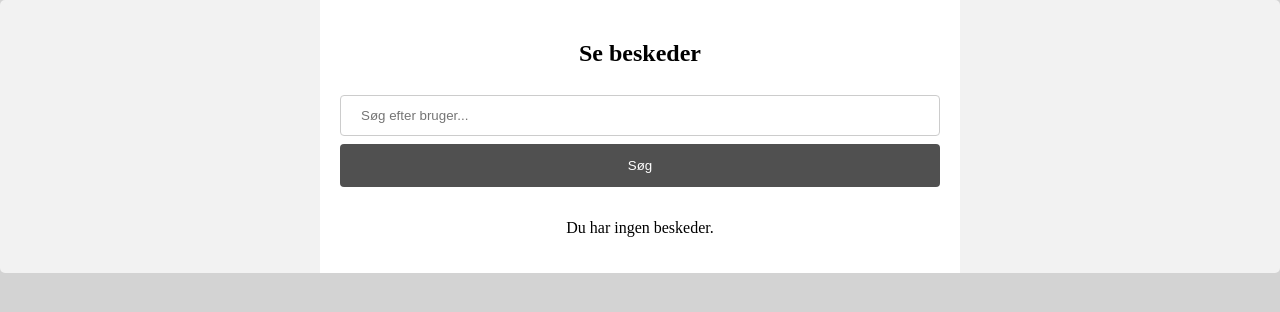
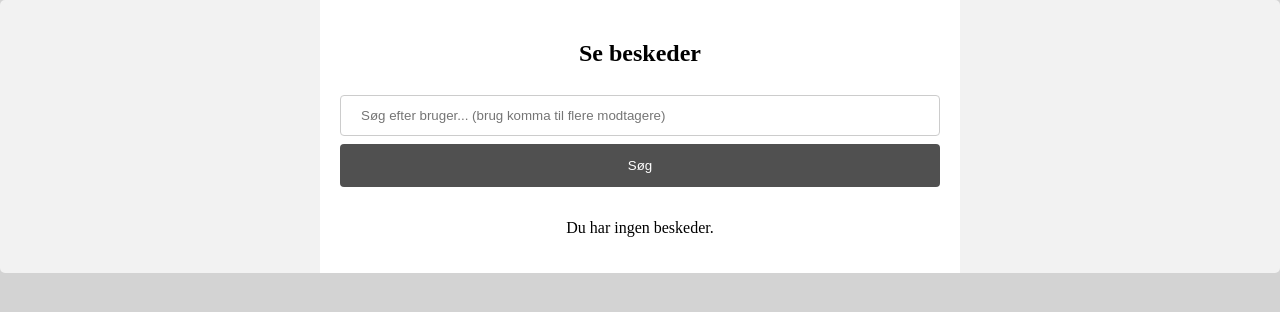
Before and after one commit to RasmusAChr/messagesystem, a PHP site: page /sebeskeder.php in a window 1280 px wide. Shown: the part 46-358 px from the top of the page. Run offline with PHP 8.4, Linux system fonts and the light colour scheme; the visitor is signed in with stand-in values (Sample User, id 1); data that the repository does not hold is empty.

Commit message:
søg placeholder

```diff
--- a/sebeskeder.php
+++ b/sebeskeder.php
@@ -7,7 +7,7 @@
 
                 <!-- Laver knappen og feltet til søgefunktionen -->
                 <form action="includes/sebeskeder.inc.php" method="post"> <!-- Data som bliver sendt med method=post er gemt inde i HTTP forespørgslen. Bruges til sensitiv data. -->
-                    <input id="søgBruger" type="text" name="brugernavn" placeholder="Søg efter bruger...">
+                    <input id="søgBruger" type="text" name="brugernavn" placeholder="Søg efter bruger... (brug komma til flere modtagere)">
                     <button id="søg" type="submit" name="submit">Søg</button>
                 </form>
 
```
